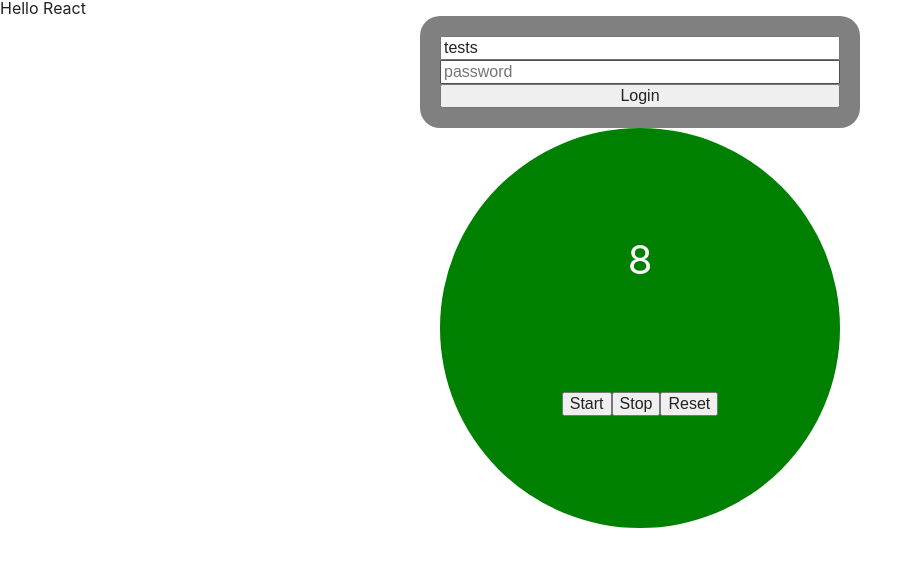
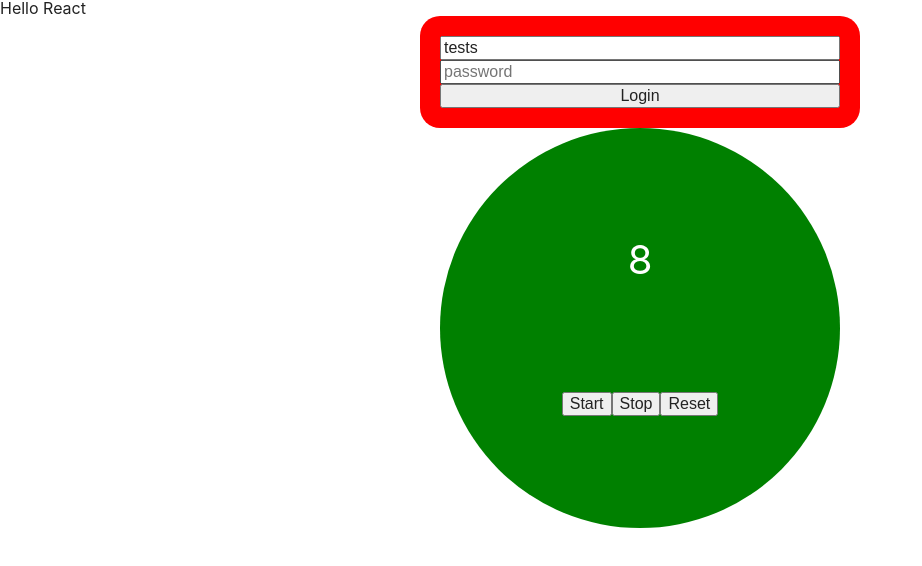
Before and after one commit to freshcourses-fe/react-lessons, a React (Create React App) app: page / in a window 1280 px wide. In both pictures the pointer is over the element "Login". Shown: the top 566 px of the page, without its empty margins (0-922 px from the left). Built offline with nearby package versions, Linux system fonts and the light colour scheme.

Commit message:
Add sass

```diff
--- a/package.json
+++ b/package.json
@@ -9,6 +9,7 @@
     "react": "^18.0.0",
     "react-dom": "^18.0.0",
     "react-scripts": "5.0.1",
+    "sass": "^1.51.0",
     "web-vitals": "^2.1.4"
   },
   "scripts": {
--- a/src/components/forms/LoginForm/LoginForm.module.css
+++ b/src/components/forms/LoginForm/LoginForm.module.scss
@@ -6,4 +6,8 @@
   background-color: gray;
   border-radius: 20px;
   margin: 0 auto;
+
+  &:hover {
+    background-color: red;
+  }
 }
--- a/src/components/forms/LoginForm/index.jsx
+++ b/src/components/forms/LoginForm/index.jsx
@@ -1,5 +1,5 @@
 import React from 'react';
-import styles from './LoginForm.module.css';
+import styles from './LoginForm.module.scss';
 
 class LoginForm extends React.Component {
   constructor(props) {
```
Also changed, not shown: 1 other file (tests, documents, lock files or other folders).
